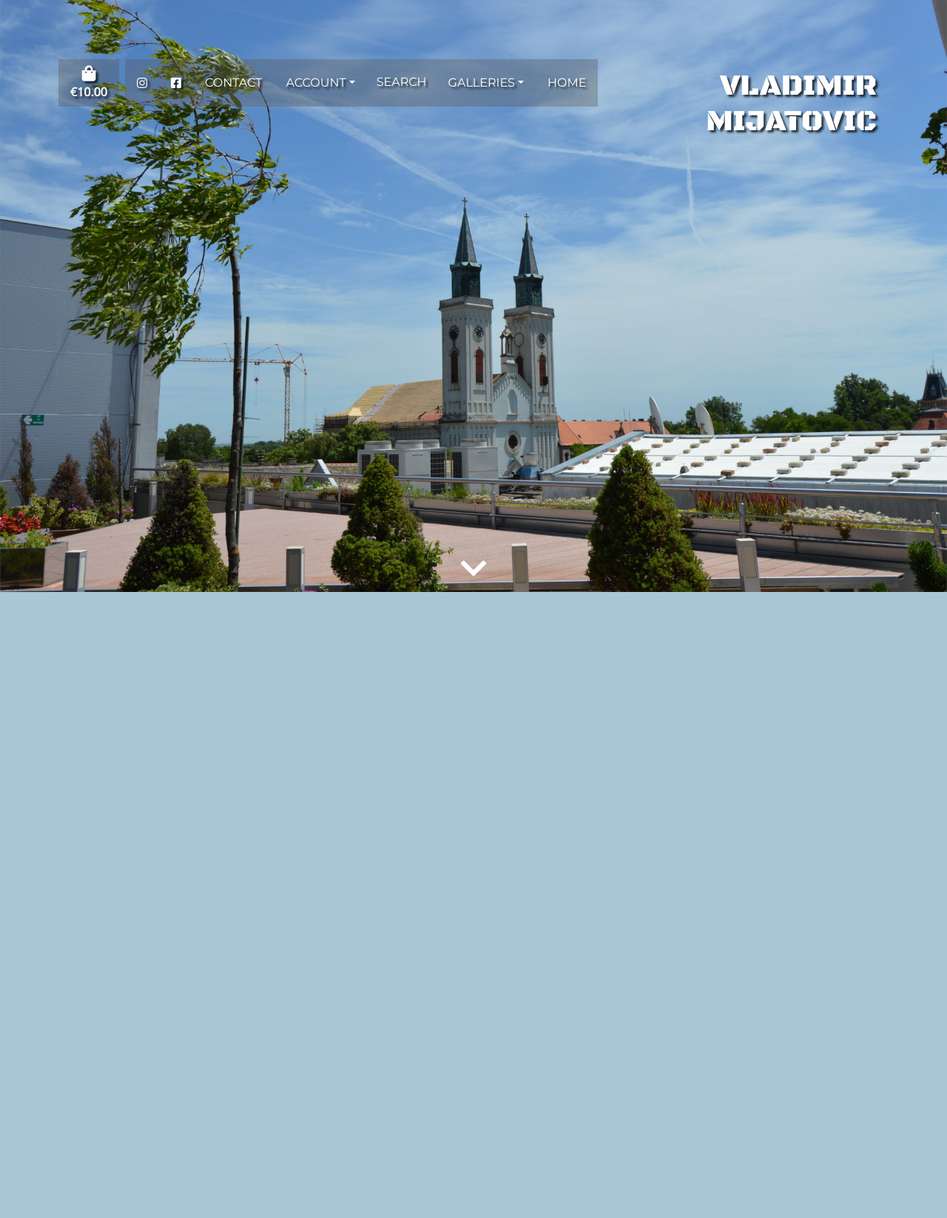
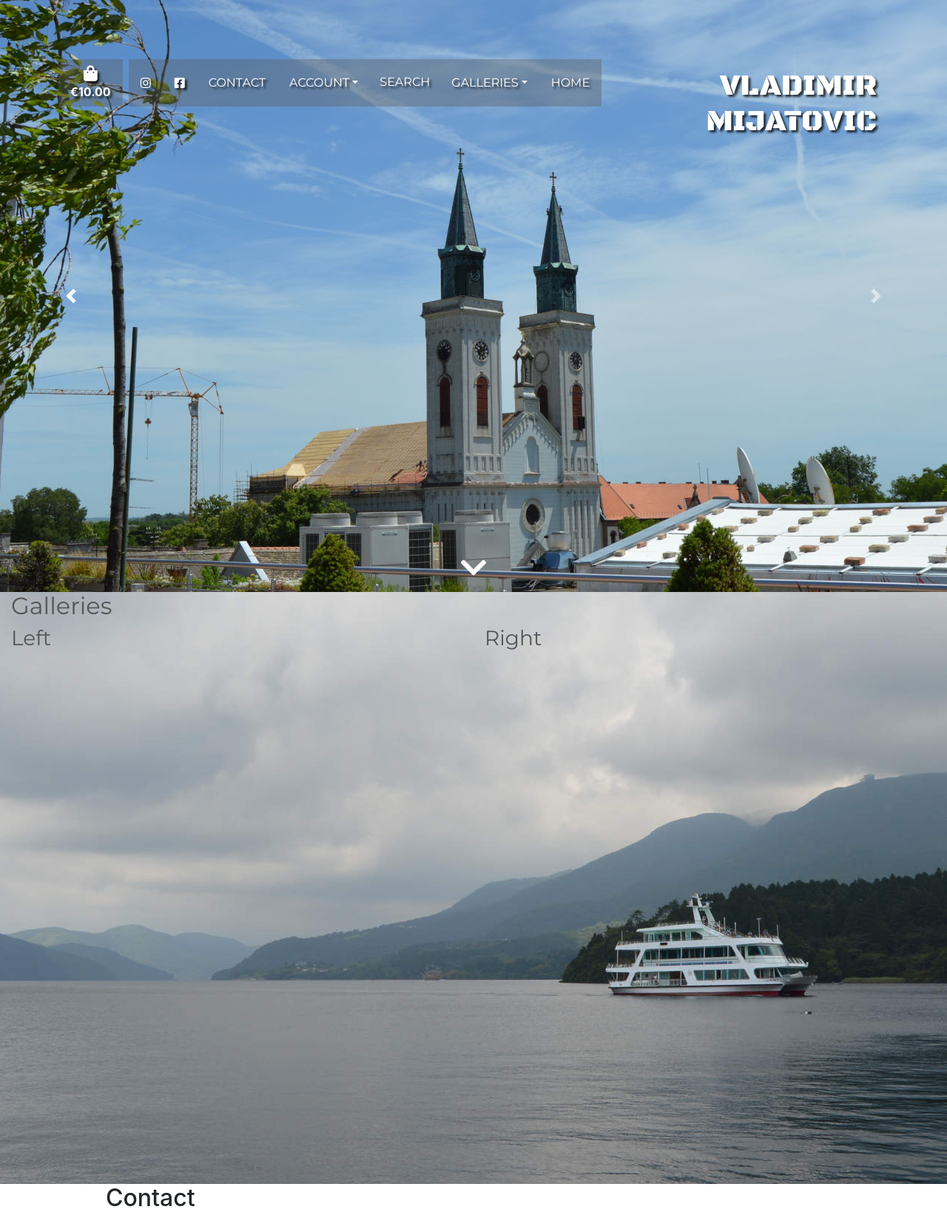
Before and after one commit to Vlad-404/photo-portfolio, a Django app: template home/templates/home/index.html in a window 1280 px wide. Shown: the whole page at 74% size. Before the commit the page ends 800 px from the top, so only its background shows below. Run offline with Django 3.2, Linux system fonts and the light colour scheme; the template is opened without the code that fills it: most values are stand-ins (such as "Sample title", 1, 10 or a date in 2020); parts of the project's set-up code (start-up, migrations or seed data) failed here and were passed over; some libraries are stand-ins or nearby versions.

Commit message:
Added Galleries container

```diff
--- a/home/templates/home/index.html
+++ b/home/templates/home/index.html
@@ -1,21 +1,45 @@
 {% extends "base.html" %}
 {% load static %}
 
-{% block page_header %}
-    <div class="container header-container">
+{% block content %}
+    <!-- Home page -->
+    <div id="carouselExampleSlidesOnly" class="carousel slide w-100" data-ride="carousel">
+        <div class="carousel-inner">
+            <div class="carousel-item images-container carousel-img-1 active"></div>
+            <div class="carousel-item images-container carousel-img-2"></div>
+            <div class="carousel-item images-container carousel-img-3"></div>
+        </div>
+        <a class="carousel-control-prev" href="#carouselExampleControls" role="button" data-slide="prev">
+            <span class="carousel-control-prev-icon" aria-hidden="true"></span>
+            <span class="sr-only">Previous</span>
+        </a>
+        <a class="carousel-control-next" href="#carouselExampleControls" role="button" data-slide="next">
+            <span class="carousel-control-next-icon" aria-hidden="true"></span>
+            <span class="sr-only">Next</span>
+        </a>
+        <h1 class="text-white text-center fixed-bottom" style="position: absolute;">
+            <i class="fas fa-chevron-down"></i>
+        </h1>
+    </div>
+
+    <!-- Galleries -->
+    <div class="container-fluid images-container galleries-background">
+        <h2 class="montserrat">Galleries</h2>
         <div class="row">
-            <div class="col"></div>
+            <div class="col-6">
+                <h3 class="montserrat">Left</h3>
+            </div>
+            <div class="col-6">
+                <h3 class="montserrat">Right</h3>
+            </div>
         </div>
     </div>
-{% endblock %}
 
-{% block content %}
-    <div class="container h-100 home-page">
-        <div class="row h-100">
+    <!-- Contact -->
+    <div class="container">
+        <div class="row">
             <div class="col">
-                <h1 class="text-white text-center fixed-bottom">
-                    <i class="fas fa-chevron-down"></i>
-                </h1>
+                <h2 class="bops">Contact</h2>
             </div>
         </div>
     </div>
--- a/static/css/base.css
+++ b/static/css/base.css
@@ -3,14 +3,6 @@
 
 html {
     scroll-behavior: smooth;
-}
-
-body {
-    background: url('/media/church-day.jpg') no-repeat center center fixed;
-    background-size: cover;
-    color: #555;
-    height: 100vh;
-    font-family: 'Open Sans', sans-serif;
 }
 
 /* Basics (fonts, colours,...) */
@@ -46,7 +38,7 @@ body {
 }
 
 .shadow-box {
-    box-shadow: 2px 2px 5px #fff;
+    box-shadow: 0 0 20px 5px #fff;
 }
 
 /* Navbars  */
@@ -98,13 +90,29 @@ body {
     z-index: 2050;
 }
 
-/* Home page styling */
-
-.galery-background {
-    background: url('/media/wien-night.jpg') no-repeat center center fixed;
+/* Welcome page carousel */
+.images-container {
     background-size: cover;
     color: #555;
     font-family: 'Open Sans', sans-serif;
+    min-height: 100vh;
+}
+
+.carousel-img-1 {
+    background: url('/media/church-day.jpg') no-repeat center center;
+}
+
+.carousel-img-2 {
+    background: url('/media/wien-night.jpg') no-repeat center center;
+}
+
+.carousel-img-3 {
+    background: url('/media/mountains.jpg') no-repeat center center;
+}
+
+/* Galleries */
+.galleries-background {
+    background: url('/media/lake.jpg') no-repeat center center fixed;
 }
 
 /* -------------------------------- Media Queries(?) */
--- a/templates/base.html
+++ b/templates/base.html
@@ -237,9 +237,9 @@
 
     <script>
         function hideMobileNavBar() {
-            var element = document.getElementById("toggle-search-bar");
             mobileNavBar = document.getElementById("mobile-sidenav");
             mobileNavBar.classList.remove("show");
+        }
     </script>
 
     {% if messages %}
```
Also changed, not shown: media/lake.jpg (added), media/mountains.jpg (added).
